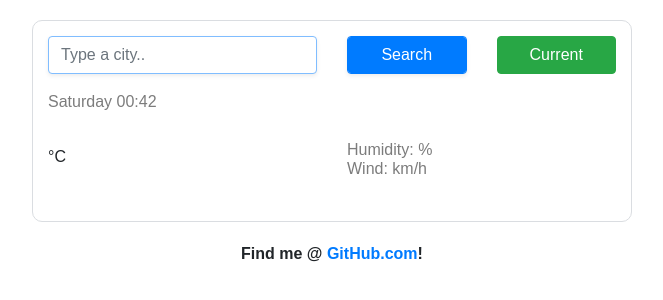
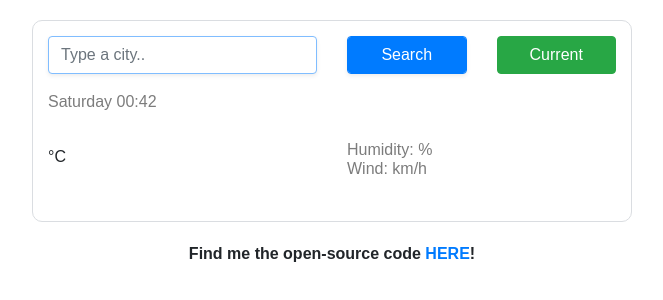
Before and after one commit to atostenson13/fullweatherapp, a plain HTML site: page index.html in a window 1280 px wide. Shown: the whole page, without its empty margins (308-971 px from the left). Drawn offline with nearby package versions, Linux system fonts and the light colour scheme; no server answers.

Commit message:
Changed Link
Changed the GItHub link wording

```diff
--- a/index.html
+++ b/index.html
@@ -132,7 +132,7 @@ p {
       </div>
     </div>
     <p>
-        Find me @ <a href="https://github.com/atostenson13/she-codes-project/settings"> GitHub.com</a>!
+        Find me the open-source code <a href="https://github.com/atostenson13/she-codes-project/settings"> HERE</a>!
     </p>
     <script>
         function formatDate(date) {
```
